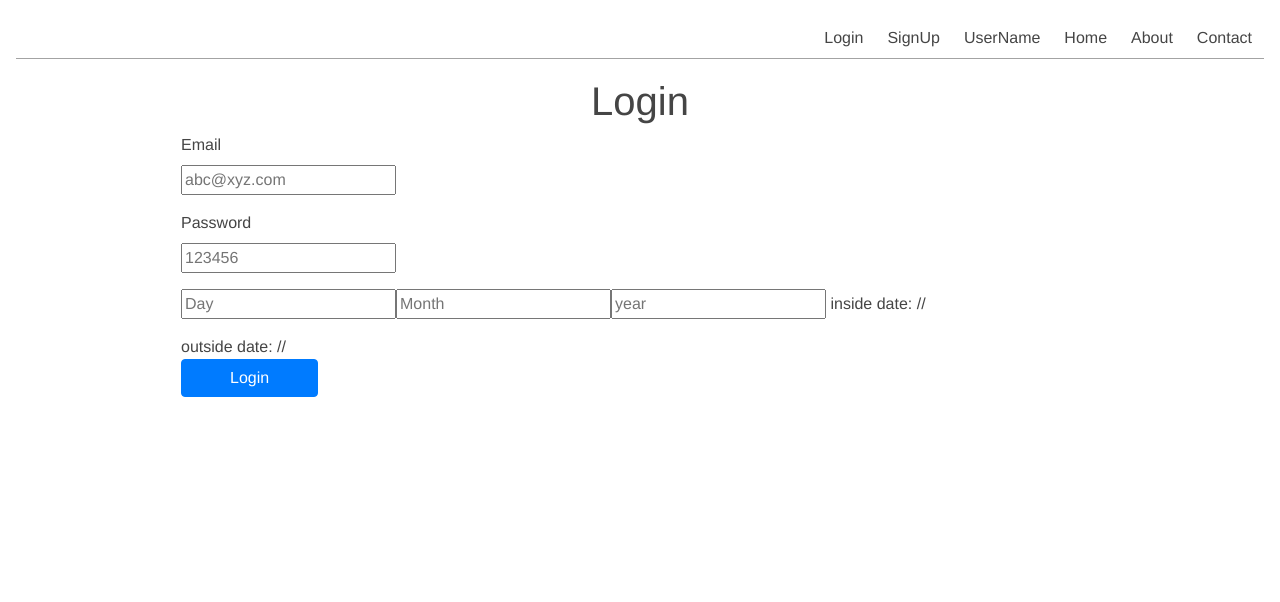
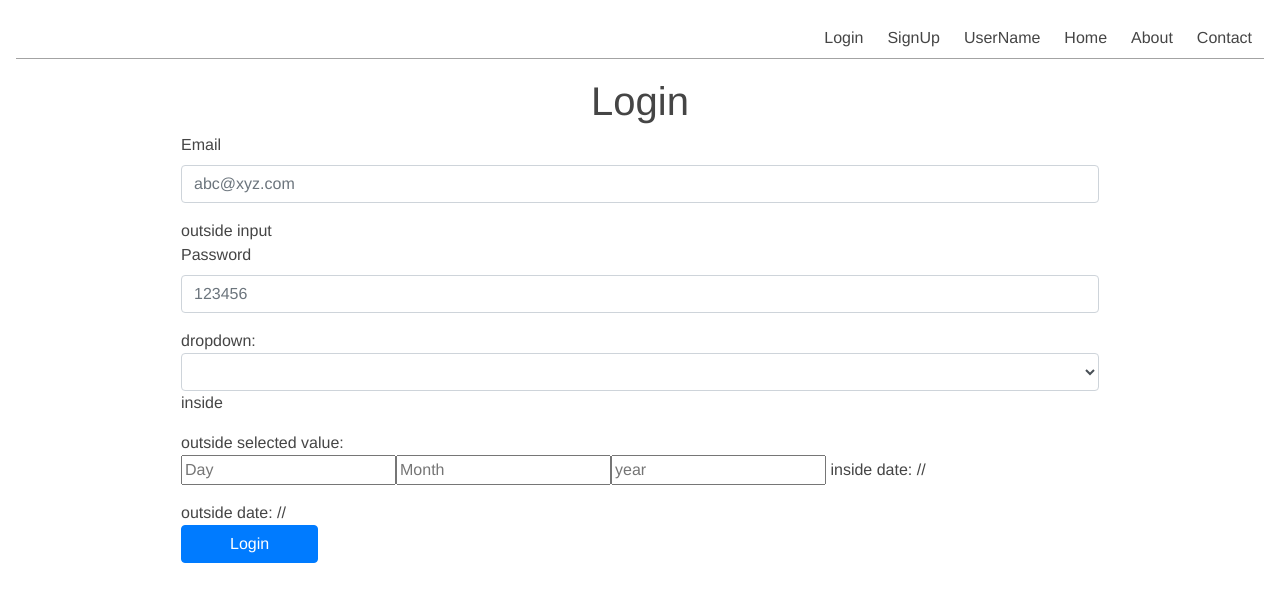
Before and after one commit to hareeshcs33/auto-car-shop-app, a Vue app: page /login in a window 1280 px wide. Shown: the top 602 px of the page. Built offline with nearby package versions, Linux system fonts and the light colour scheme.

Commit message:
dropdown added

```diff
--- a/src/components/login.vue
+++ b/src/components/login.vue
@@ -10,7 +10,7 @@
           v-model="emailId"
           :disabled="false"
         ></input-text>
-        <!-- outside input {{ emailId }} -->
+        outside input {{ emailId }}
         <input-text
           type="password"
           label="Password"
@@ -18,8 +18,19 @@
           v-model="password"
           :disabled="false"
         ></input-text>
-        <date-picker v-model="date"></date-picker>
-        outside date: {{ date.day }}/{{ date.month }}/{{ date.year }}
+        <div>
+          <drop-down
+            label="dropdown"
+            v-model="selectOption"
+            :options="options"
+            @input="getValue"
+          ></drop-down>
+          outside selected value: {{ selectOption }}
+        </div>
+        <div>
+          <date-picker v-model="date"></date-picker>
+          outside date: {{ date.day }}/{{ date.month }}/{{ date.year }}
+        </div>
         <button class="btn btn-primary px-5 d-block" @click="login">
           Login
         </button>
@@ -30,6 +41,7 @@
 <script>
 import InputText from "../shared/input-text.vue";
 import DatePicker from "../shared/date-picker.vue";
+import DropDown from "../shared/drop-down.vue";
 
 export default {
   data() {
@@ -40,22 +52,33 @@ export default {
         day: null,
         month: null,
         year: null
-      }
+      },
+      options: [
+        { text: "aaa", value: "aaa" },
+        { text: "bbb", value: "bbb" },
+        { text: "ccc", value: "ccc" }
+      ],
+      selectOption: ""
     };
   },
   methods: {
+    getValue(val) {
+      console.log("getValue", val);
+    },
     login() {
       console.log(
         "email and password: ",
         this.emailId,
         this.password,
+        this.selectOption,
         this.date
       );
     }
   },
   components: {
     InputText,
-    DatePicker
+    DatePicker,
+    DropDown
   }
 };
 </script>
--- /dev/null
+++ b/src/shared/drop-down.vue
@@ -0,0 +1,50 @@
+<template>
+  <div class="form-group">
+    <div>{{ label }}:</div>
+    <select
+      class="form-control"
+      :label="label"
+      :value="value"
+      :disabled="disabled"
+      @change="updateValue($event.target.value)"
+    >
+      <option
+        v-for="option in options"
+        :key="option.value"
+        v-bind:value="option.value"
+        :selected="option.value == value"
+        >{{ option.text }}</option
+      >
+    </select>
+    <div>inside {{ value }}</div>
+  </div>
+</template>
+<script>
+export default {
+  props: {
+    value: {
+      default: 0
+    },
+    options: {
+      default: function() {
+        return [];
+      }
+    },
+    label: {
+      type: String
+    },
+    disabled: {
+      type: Boolean,
+      default: false
+    },
+    index: {
+      default: ""
+    }
+  },
+  methods: {
+    updateValue(value) {
+      this.$emit("input", value);
+    }
+  }
+};
+</script>
--- a/src/shared/input-text.vue
+++ b/src/shared/input-text.vue
@@ -4,6 +4,7 @@
     <input
       ref="inputText"
       :type="type"
+      class="form-control"
       :value="value"
       :placeholder="placeholder"
       :disabled="disabled"
```
